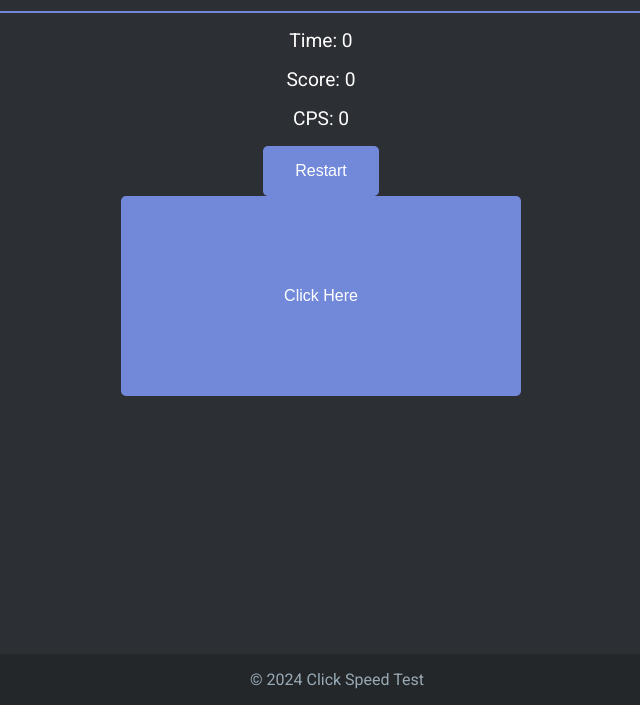
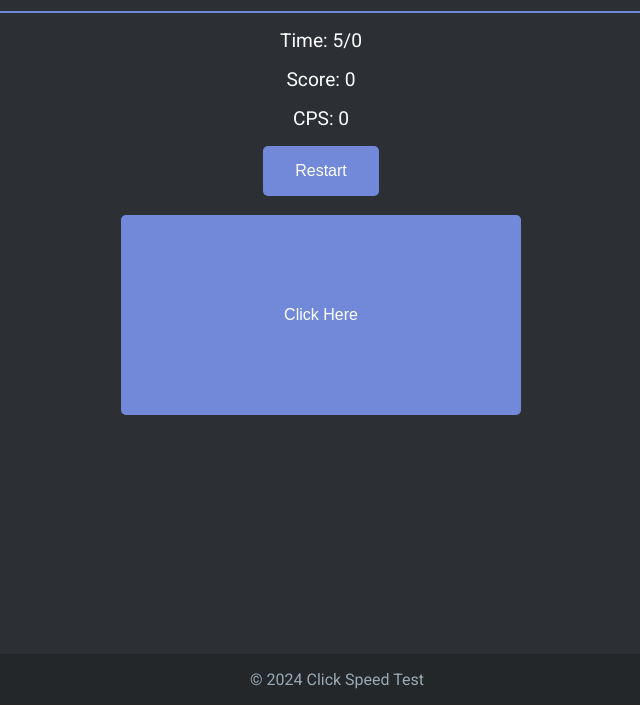
Before and after one commit to raunakrajadh/cpstest-site, a plain HTML site: page index.html in a window 1280 px wide. Shown: the part 95-800 px from the top of the page, without its empty margins (319-959 px from the left). Drawn offline with Linux system fonts and the light colour scheme.

Commit message:
Update index.html

```diff
--- a/index.html
+++ b/index.html
@@ -74,12 +74,13 @@
     <h1>Click Speed Test</h1>
     <hr>
 
-    <div class="info" id="time">Time: 0</div>
+    <div class="info" id="time">Time: 5/0</div>
     <div class="info" id="score">Score: 0</div>
     <div class="info" id="cps">CPS: 0</div>
 
     <button id="reload">Restart</button>
-
+    <br>
+    <br>
     <div class="center">
         <button class="button" id="button">Click Here</button>
     </div>
```
